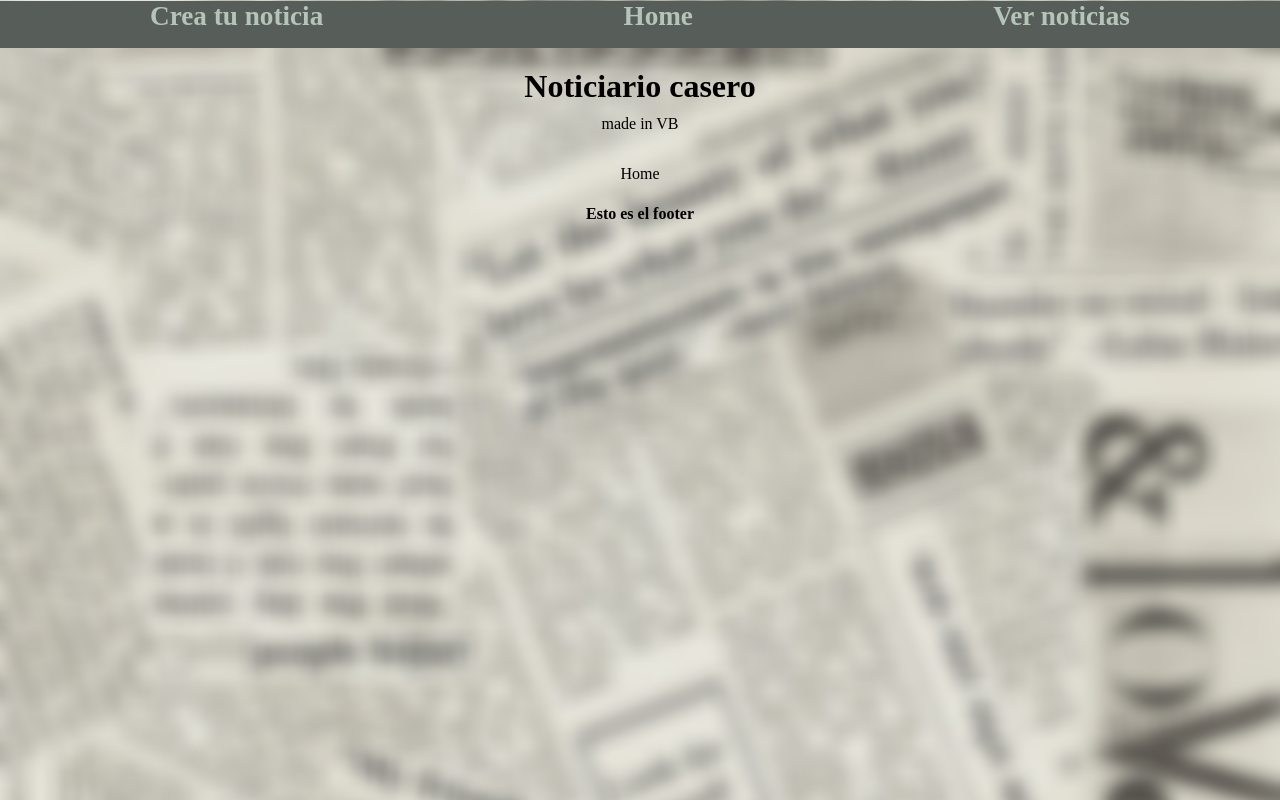
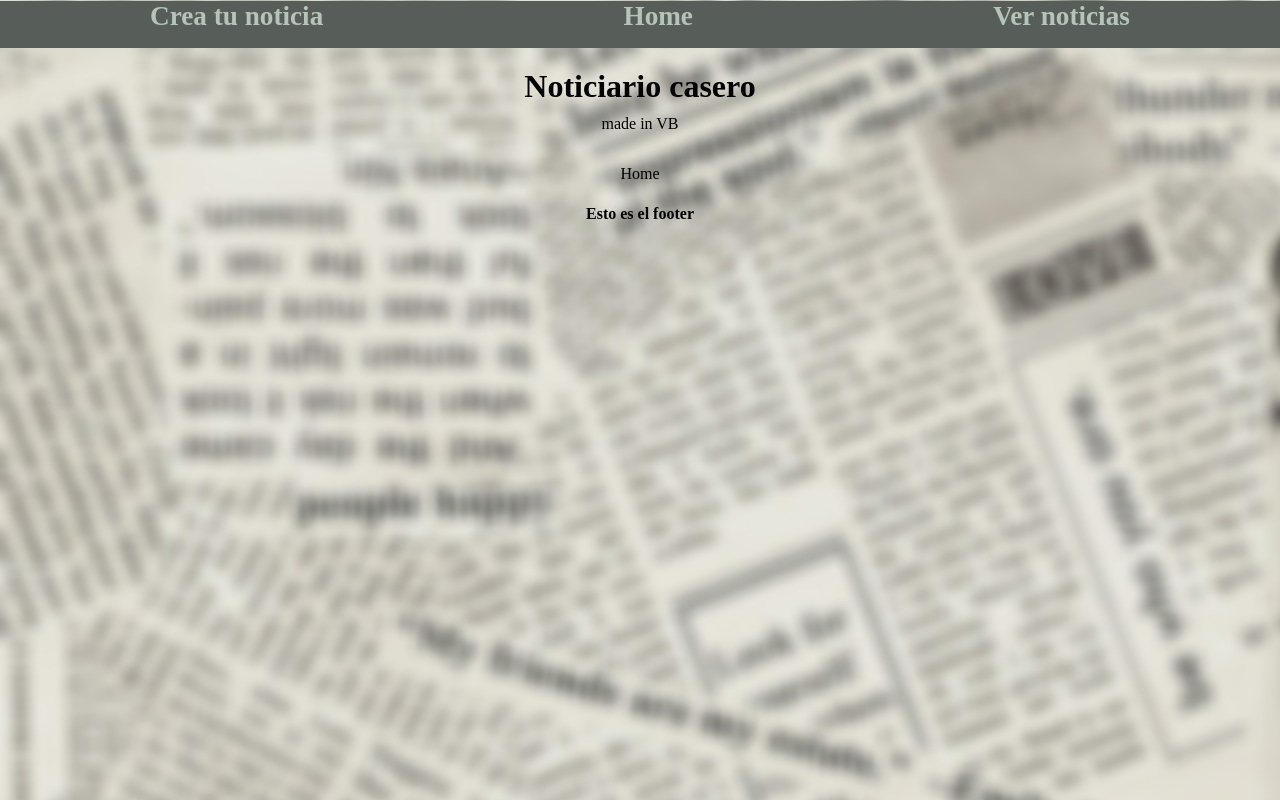
Before and after one commit to vaneebg/PROJECT-NEWS-REACT, a React (Create React App) app: page / in a window 1280 px wide. Built offline with nearby package versions, Linux system fonts and the light colour scheme; no server answers; a web font is replaced by a local one.

Commit message:
background nuevo, estilos retocados listnews

```diff
--- a/src/components/ListNews/ListNews.scss
+++ b/src/components/ListNews/ListNews.scss
@@ -9,6 +9,9 @@
 a {
     all: unset;
     font-family: 'Lexend Exa', sans-serif;
+    font-weight: bolder;
+    text-decoration: underline;
+    cursor: pointer;
 }
 
 .notices {
@@ -19,6 +22,7 @@
 }
 
 .notice {
+    background-color: rgba(255, 255, 255, 0.445);
     display: flex;
     flex-direction: column;
     border: 2px dotted $grey1;
@@ -26,6 +30,7 @@
     font-family: 'Iceland', cursive;
     margin: 3px;
     padding: 15px;
+    border-radius: 10px;
 }
 
 .content {
--- a/src/index.scss
+++ b/src/index.scss
@@ -1,6 +1,6 @@
 @import './colors.scss';
 body {
     margin: 0;
-    background-image: url('./assets/background.jpg');
-    background-size: cover;
+    background-image: url('./assets/background2.jpg');
+    background-repeat: no-repeat;
 }
```
Also changed, not shown: src/assets/background2.jpg.
